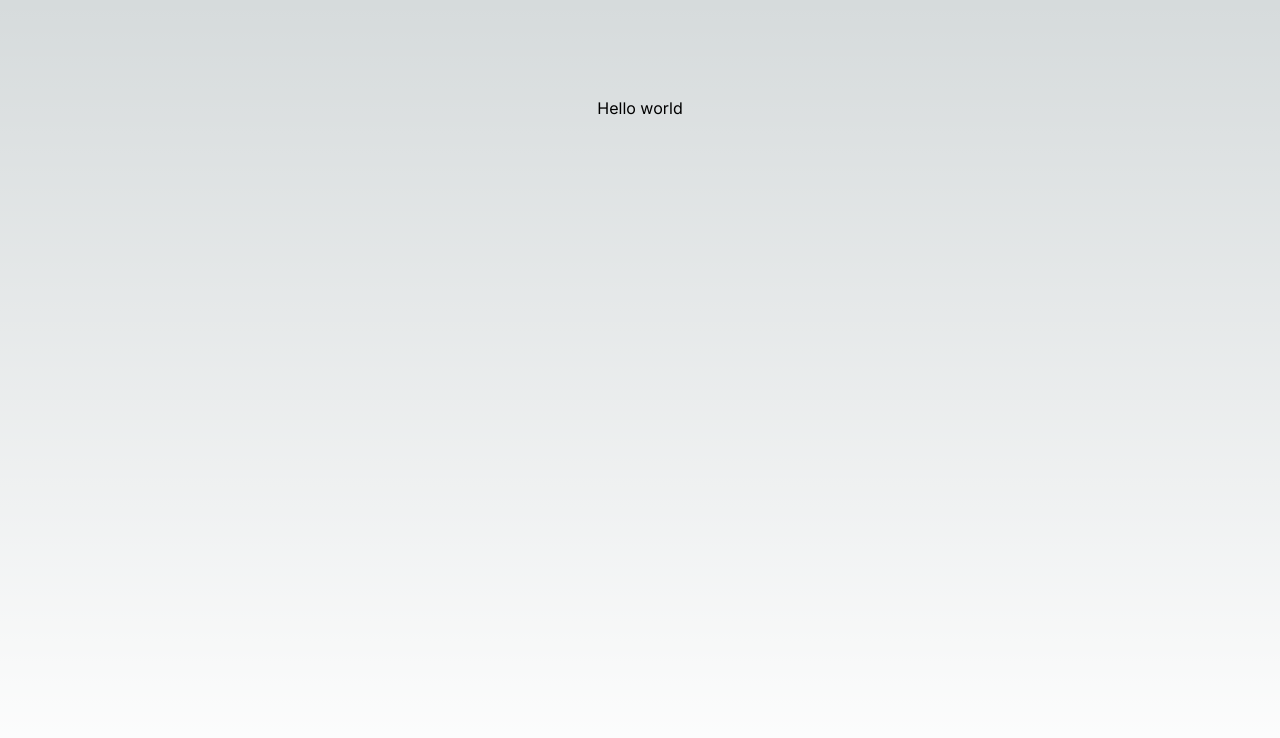
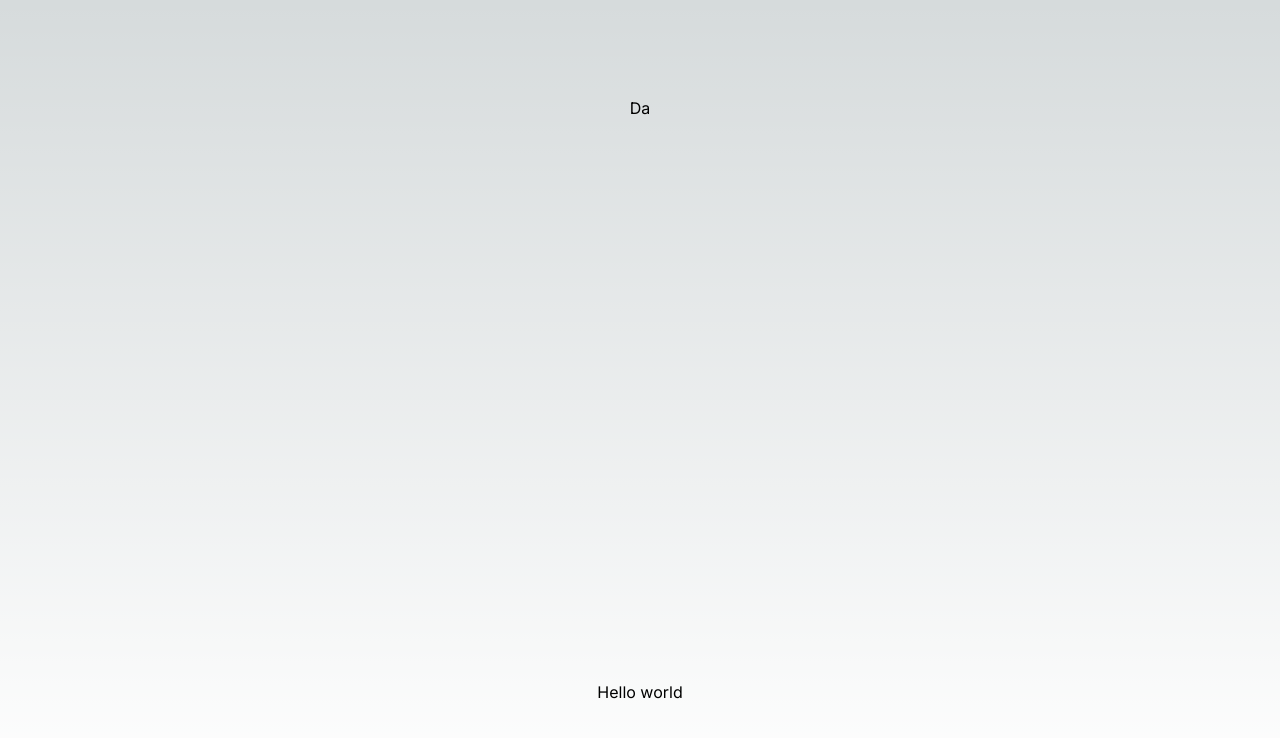
Before and after one commit to tth-nine/nextjs-test, a Next.js app: page /en in a window 1280 px wide. Shown: the top 738 px of the page. Built offline with nearby package versions, Linux system fonts and the light colour scheme.

Commit message:
Tilføj cs LocaleSwitcher

```diff
--- a/locales/da.json
+++ b/locales/da.json
@@ -1,5 +1,8 @@
 {
   "page": {
     "hello-world": "Hej verden"
+  },
+  "locales": {
+    "change": "En"
   }
 }
--- a/locales/en.json
+++ b/locales/en.json
@@ -1,5 +1,8 @@
 {
   "page": {
     "hello-world": "Hello world"
+  },
+  "locales": {
+    "change": "Da"
   }
 }
--- a/src/app/[locale]/page.tsx
+++ b/src/app/[locale]/page.tsx
@@ -1,9 +1,11 @@
+import LocaleSwitcher from "@/components/LocaleSwitcher";
 import MyComponent from "@/components/MyComponent";
 import Image from "next/image";
 
 export default function Home() {
   return (
     <main className="flex min-h-screen flex-col items-center justify-between p-24">
+      <LocaleSwitcher />
       <MyComponent/>
     </main>
   );
--- /dev/null
+++ b/src/components/LocaleSwitcher.tsx
@@ -0,0 +1,15 @@
+'use client'
+
+import { Link, locales } from '@/navigation';
+import { useTranslations, useLocale } from 'next-intl';
+
+export default function LocaleSwitcher() {
+  const t = useTranslations();
+  const locale = useLocale();
+  const differentLocale = locale === locales[0] ? "en": "da"
+  return (
+    <section>
+      <Link locale={differentLocale} href="/" >{t('locales.change')}</Link>
+    </section>
+  )
+}
```
